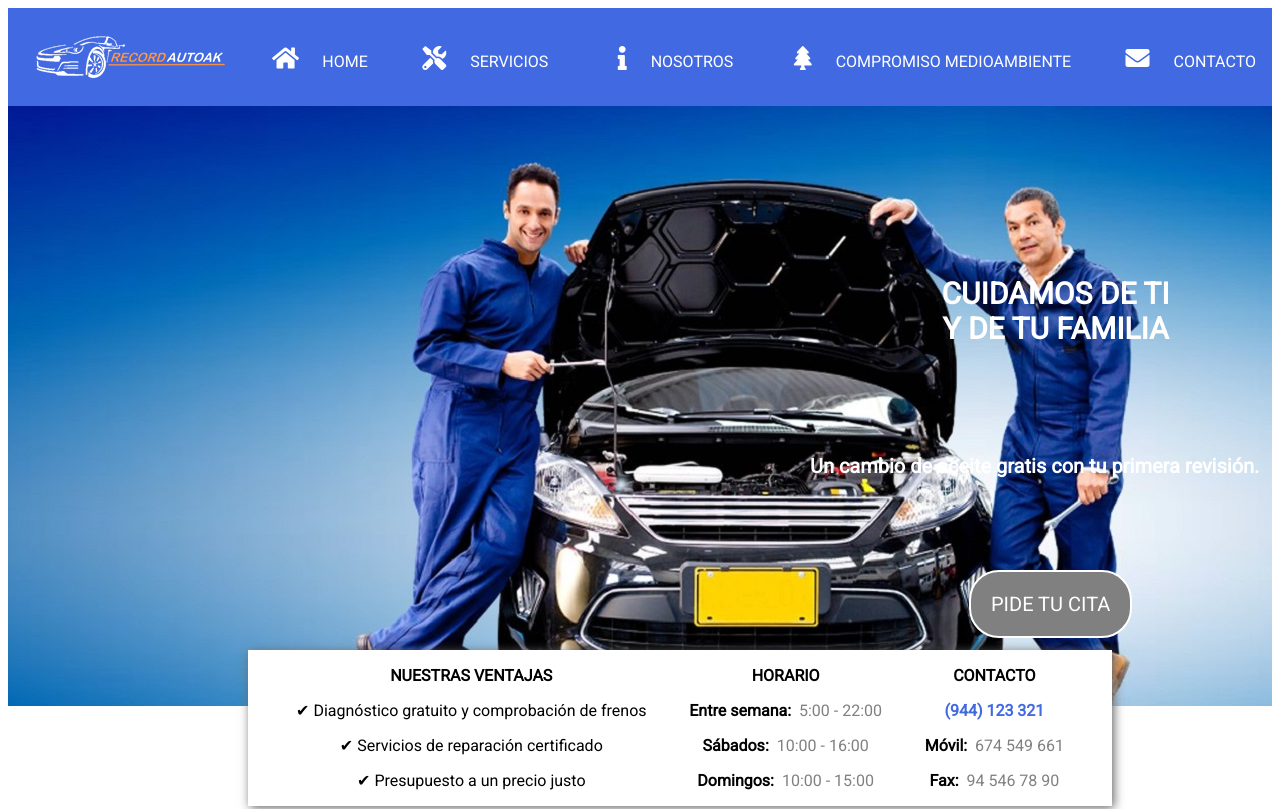
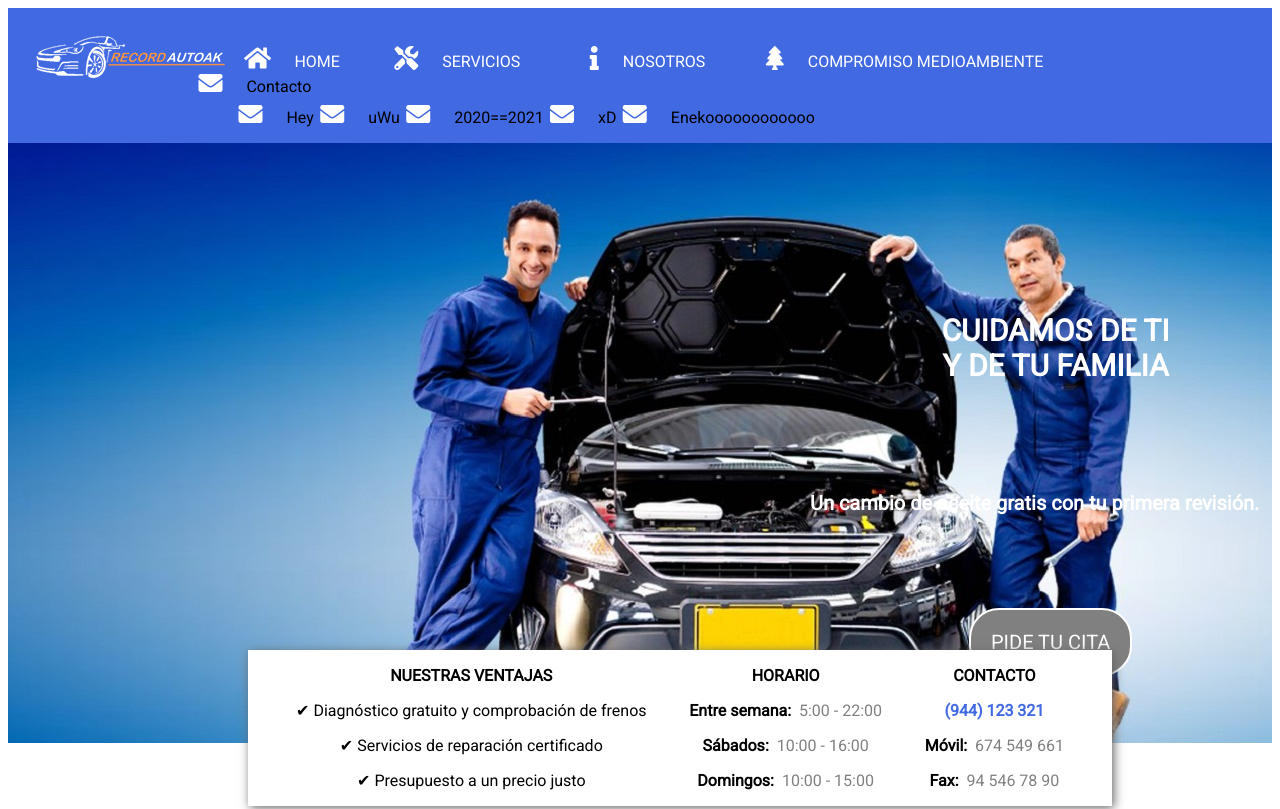
Before and after one commit to AitorCalderon99/Practica1Git, a plain HTML site: page Hojas HTML/INDEX.html in a window 1280 px wide. Shown: the top 809 px of the page. Drawn offline with nearby package versions, Linux system fonts and the light colour scheme.

Commit message:
100% Real no Fake 1 link Mega

```diff
--- a/Hojas HTML/INDEX.html
+++ b/Hojas HTML/INDEX.html
@@ -40,7 +40,16 @@
                 </li>
                 <li><a href="../Hojas HTML/COMPROMISO.html"><i class="fas fa-tree site-nav--icon"></i>Compromiso
                         medioambiente</a></li>
-                <li><a href="../Hojas HTML/CONTACTO.html"><i class="fa fa-envelope site-nav--icon"></i>Contacto</a></li>
+                <li>
+                    <a href="../Hojas HTML/CONTACTO.html"></a><i class="fa fa-envelope site-nav--icon"></i>Contacto</a>
+                    <ul>
+                        <li><a href="../Hojas HTML/CONTACTO.html"></a><i class="fa fa-envelope site-nav--icon"></i>Hey</a></li>
+                        <li><a href="../Hojas HTML/CONTACTO.html"></a><i class="fa fa-envelope site-nav--icon"></i>uWu</a></li>
+                        <li><a href="../Hojas HTML/CONTACTO.html"></a><i class="fa fa-envelope site-nav--icon"></i>2020==2021</a></li>
+                        <li><a href="../Hojas HTML/CONTACTO.html"></a><i class="fa fa-envelope site-nav--icon"></i>xD</a></li>
+                        <li><a href="../Hojas HTML/CONTACTO.html"></a><i class="fa fa-envelope site-nav--icon"></i>Enekoooooooooooo</a></li>
+                    </ul>
+                </li>
             </ul>
         </nav>
         <div id="menu-toggle" class="menu-toggle" onClick="cambiarClase()"> <!-- Usamos javascript nativo por lo que añadimos un evento
```
